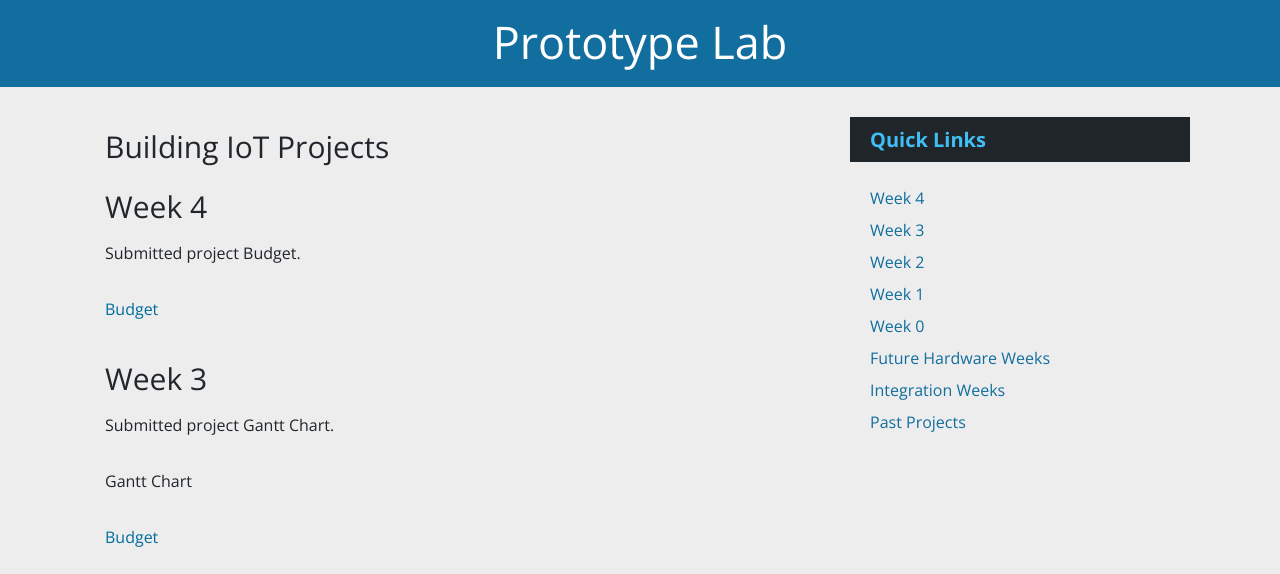
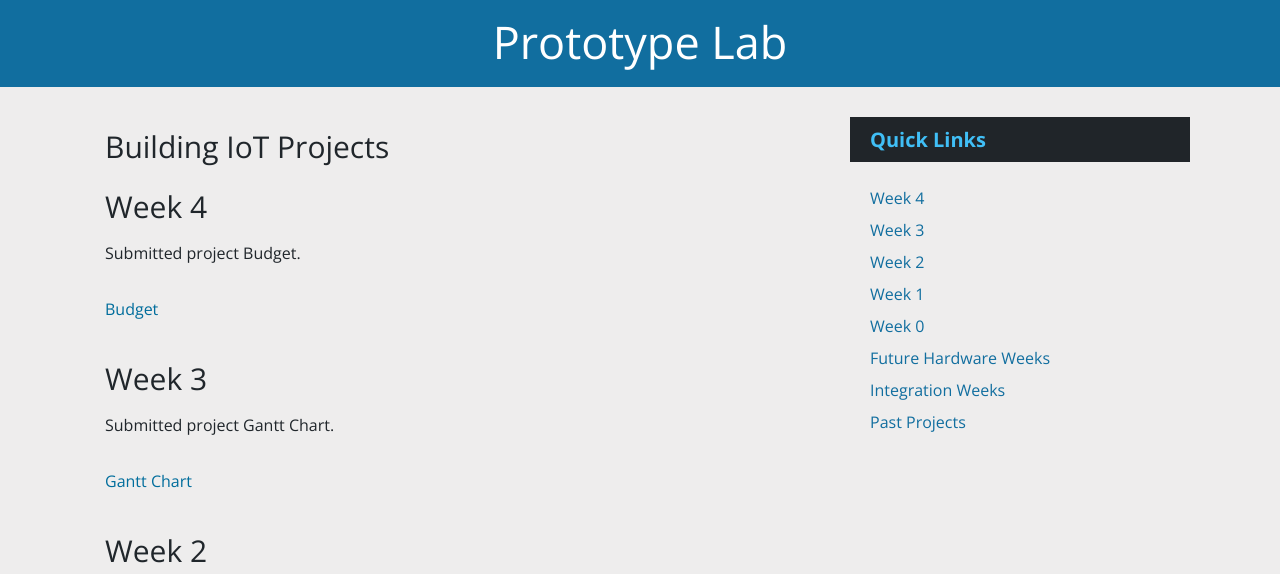
Before and after one commit to pwestman/pwestman.github.io, a plain HTML site: page index.html in a window 1280 px wide. Shown: the part 169-743 px from the top of the page. Drawn offline with nearby package versions, Linux system fonts and the light colour scheme.

Commit message:
Update indexcontent.html

```diff
--- a/indexcontent.html
+++ b/indexcontent.html
@@ -11,8 +11,8 @@
 
 	<SECTION ID="Section_7">
 	 <H3>Week 3</H3>
-	 <p>Submitted project Gantt Chart.</p>Gantt Chart</p>
-	 <p><a href="https://pwestman.github.io/GanttChart.mpp">Budget</a></p>
+	 <p>Submitted project Gantt Chart.</p>
+	 <p><a href="https://pwestman.github.io/GanttChart.mpp">Gantt Chart</a></p>
 	</SECTION>
 
  <SECTION ID="Section_6">
```
